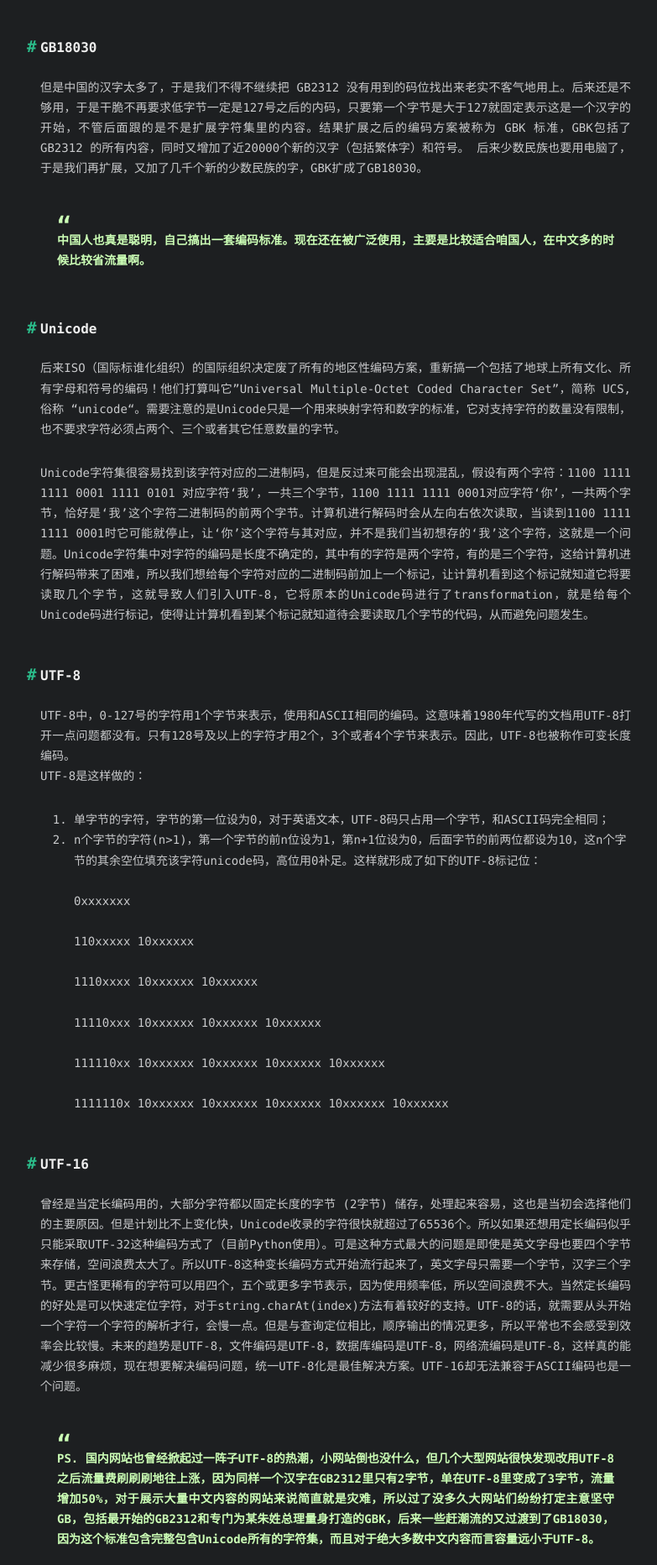
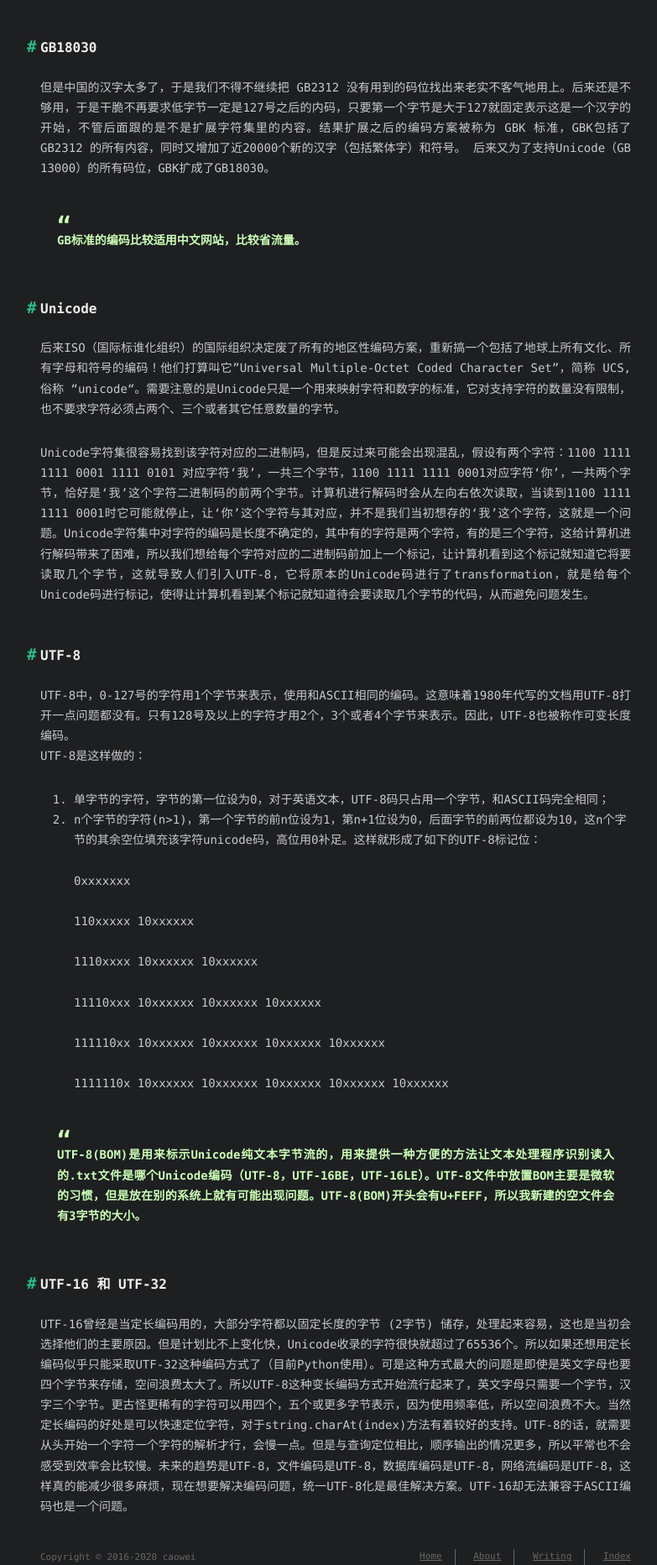
Before and after one commit to wdzawdh/wdzawdh.github.io, a plain HTML site: page 2020/11/17/编码/index.html in a window 1280 px wide. Shown: the part 362-2226 px from the top of the page at 84% size, without its empty margins (240-1023 px from the left). Drawn offline with Linux system fonts and the light colour scheme; a web font is replaced by a local one.

Commit message:
Site updated: 2020-11-21 14:44:37

```diff
--- a/2020/11/17/编码/index.html
+++ b/2020/11/17/编码/index.html
@@ -14,7 +14,7 @@
 <meta property="og:description" content="GB2312最开始出现的当然是ASCII编码咯，GB2312 就是对 ASCII 的中文扩展。GB2312规定一个小于127的字符的意义与ASCII相同，但两个大于127的字符连在一起时，就表示一个汉字，前面的一个字节（他称之为高字节）从0xA1用到 0xF7，后面一个字节（低字节）从0xA1到0xFE，这样我们就可以组合出大约7000多个简体汉字了。在这些编码里还把数学符号、罗马希腊的字母、日文">
 <meta property="og:locale" content="en_US">
 <meta property="article:published_time" content="2020-11-16T16:41:08.000Z">
-<meta property="article:modified_time" content="2020-11-16T17:28:44.242Z">
+<meta property="article:modified_time" content="2020-11-21T06:44:13.981Z">
 <meta property="article:author" content="caowei">
 <meta name="twitter:card" content="summary">
 
@@ -103,7 +103,7 @@
 
     </div>
     <div id="toc">
-      <ol class="toc"><li class="toc-item toc-level-2"><a class="toc-link" href="#GB2312"><span class="toc-number">1.</span> <span class="toc-text">GB2312</span></a></li><li class="toc-item toc-level-2"><a class="toc-link" href="#GB18030"><span class="toc-number">2.</span> <span class="toc-text">GB18030</span></a></li><li class="toc-item toc-level-2"><a class="toc-link" href="#Unicode"><span class="toc-number">3.</span> <span class="toc-text">Unicode</span></a></li><li class="toc-item toc-level-2"><a class="toc-link" href="#UTF-8"><span class="toc-number">4.</span> <span class="toc-text">UTF-8</span></a></li><li class="toc-item toc-level-2"><a class="toc-link" href="#UTF-16"><span class="toc-number">5.</span> <span class="toc-text">UTF-16</span></a></li></ol>
+      <ol class="toc"><li class="toc-item toc-level-2"><a class="toc-link" href="#GB2312"><span class="toc-number">1.</span> <span class="toc-text">GB2312</span></a></li><li class="toc-item toc-level-2"><a class="toc-link" href="#GB18030"><span class="toc-number">2.</span> <span class="toc-text">GB18030</span></a></li><li class="toc-item toc-level-2"><a class="toc-link" href="#Unicode"><span class="toc-number">3.</span> <span class="toc-text">Unicode</span></a></li><li class="toc-item toc-level-2"><a class="toc-link" href="#UTF-8"><span class="toc-number">4.</span> <span class="toc-text">UTF-8</span></a></li><li class="toc-item toc-level-2"><a class="toc-link" href="#UTF-16-%E5%92%8C-UTF-32"><span class="toc-number">5.</span> <span class="toc-text">UTF-16 和 UTF-32</span></a></li></ol>
     </div>
   </span>
 </div>
@@ -143,9 +143,9 @@
 
   <div class="content" itemprop="articleBody">
     <h2 id="GB2312"><a href="#GB2312" class="headerlink" title="GB2312"></a>GB2312</h2><p>最开始出现的当然是ASCII编码咯，GB2312 就是对 ASCII 的中文扩展。GB2312规定一个小于127的字符的意义与ASCII相同，但两个大于127的字符连在一起时，就表示一个汉字，前面的一个字节（他称之为高字节）从0xA1用到 0xF7，后面一个字节（低字节）从0xA1到0xFE，这样我们就可以组合出大约7000多个简体汉字了。在这些编码里还把数学符号、罗马希腊的字母、日文的假名们都编进去了，连在 ASCII 里本来就有的数字、标点、字母都统统重新编了两个字节长的编码，这就是常说的”全角”字符，而原来在127号以下的那些就叫”半角”字符了。</p>
-<h2 id="GB18030"><a href="#GB18030" class="headerlink" title="GB18030"></a>GB18030</h2><p>但是中国的汉字太多了，于是我们不得不继续把 GB2312 没有用到的码位找出来老实不客气地用上。后来还是不够用，于是干脆不再要求低字节一定是127号之后的内码，只要第一个字节是大于127就固定表示这是一个汉字的开始，不管后面跟的是不是扩展字符集里的内容。结果扩展之后的编码方案被称为 GBK 标准，GBK包括了GB2312 的所有内容，同时又增加了近20000个新的汉字（包括繁体字）和符号。 后来少数民族也要用电脑了，于是我们再扩展，又加了几千个新的少数民族的字，GBK扩成了GB18030。</p>
+<h2 id="GB18030"><a href="#GB18030" class="headerlink" title="GB18030"></a>GB18030</h2><p>但是中国的汉字太多了，于是我们不得不继续把 GB2312 没有用到的码位找出来老实不客气地用上。后来还是不够用，于是干脆不再要求低字节一定是127号之后的内码，只要第一个字节是大于127就固定表示这是一个汉字的开始，不管后面跟的是不是扩展字符集里的内容。结果扩展之后的编码方案被称为 GBK 标准，GBK包括了GB2312 的所有内容，同时又增加了近20000个新的汉字（包括繁体字）和符号。 后来又为了支持Unicode（GB 13000）的所有码位，GBK扩成了GB18030。</p>
 <blockquote>
-<p>中国人也真是聪明，自己搞出一套编码标准。现在还在被广泛使用，主要是比较适合咱国人，在中文多的时候比较省流量啊。</p>
+<p>GB标准的编码比较适用中文网站，比较省流量。</p>
 </blockquote>
 <h2 id="Unicode"><a href="#Unicode" class="headerlink" title="Unicode"></a>Unicode</h2><p>后来ISO（国际标谁化组织）的国际组织决定废了所有的地区性编码方案，重新搞一个包括了地球上所有文化、所有字母和符号的编码！他们打算叫它”Universal Multiple-Octet Coded Character Set”，简称 UCS, 俗称 “unicode“。需要注意的是Unicode只是一个用来映射字符和数字的标准，它对支持字符的数量没有限制，也不要求字符必须占两个、三个或者其它任意数量的字节。</p>
 <p>Unicode字符集很容易找到该字符对应的二进制码，但是反过来可能会出现混乱，假设有两个字符：1100 1111 1111 0001 1111 0101 对应字符‘我’，一共三个字节，1100 1111 1111 0001对应字符‘你’，一共两个字节，恰好是‘我’这个字符二进制码的前两个字节。计算机进行解码时会从左向右依次读取，当读到1100 1111 1111 0001时它可能就停止，让‘你’这个字符与其对应，并不是我们当初想存的‘我’这个字符，这就是一个问题。Unicode字符集中对字符的编码是长度不确定的，其中有的字符是两个字符，有的是三个字符，这给计算机进行解码带来了困难，所以我们想给每个字符对应的二进制码前加上一个标记，让计算机看到这个标记就知道它将要读取几个字节，这就导致人们引入UTF-8，它将原本的Unicode码进行了transformation，就是给每个Unicode码进行标记，使得让计算机看到某个标记就知道待会要读取几个字节的代码，从而避免问题发生。</p>
@@ -154,10 +154,10 @@
 <li>单字节的字符，字节的第一位设为0，对于英语文本，UTF-8码只占用一个字节，和ASCII码完全相同；</li>
 <li>n个字节的字符(n&gt;1)，第一个字节的前n位设为1，第n+1位设为0，后面字节的前两位都设为10，这n个字节的其余空位填充该字符unicode码，高位用0补足。这样就形成了如下的UTF-8标记位：</br><br>0xxxxxxx </br><br>110xxxxx 10xxxxxx </br><br>1110xxxx 10xxxxxx 10xxxxxx </br><br>11110xxx 10xxxxxx 10xxxxxx 10xxxxxx </br><br>111110xx 10xxxxxx 10xxxxxx 10xxxxxx 10xxxxxx </br><br>1111110x 10xxxxxx 10xxxxxx 10xxxxxx 10xxxxxx 10xxxxxx </br></li>
 </ol>
-<h2 id="UTF-16"><a href="#UTF-16" class="headerlink" title="UTF-16"></a>UTF-16</h2><p>曾经是当定长编码用的，大部分字符都以固定长度的字节 (2字节) 储存，处理起来容易，这也是当初会选择他们的主要原因。但是计划比不上变化快，Unicode收录的字符很快就超过了65536个。所以如果还想用定长编码似乎只能采取UTF-32这种编码方式了（目前Python使用）。可是这种方式最大的问题是即使是英文字母也要四个字节来存储，空间浪费太大了。所以UTF-8这种变长编码方式开始流行起来了，英文字母只需要一个字节，汉字三个字节。更古怪更稀有的字符可以用四个，五个或更多字节表示，因为使用频率低，所以空间浪费不大。当然定长编码的好处是可以快速定位字符，对于string.charAt(index)方法有着较好的支持。UTF-8的话，就需要从头开始一个字符一个字符的解析才行，会慢一点。但是与查询定位相比，顺序输出的情况更多，所以平常也不会感受到效率会比较慢。未来的趋势是UTF-8，文件编码是UTF-8，数据库编码是UTF-8，网络流编码是UTF-8，这样真的能减少很多麻烦，现在想要解决编码问题，统一UTF-8化是最佳解决方案。UTF-16却无法兼容于ASCII编码也是一个问题。</p>
 <blockquote>
-<p>PS. 国内网站也曾经掀起过一阵子UTF-8的热潮，小网站倒也没什么，但几个大型网站很快发现改用UTF-8之后流量费刷刷刷地往上涨，因为同样一个汉字在GB2312里只有2字节，单在UTF-8里变成了3字节，流量增加50%，对于展示大量中文内容的网站来说简直就是灾难，所以过了没多久大网站们纷纷打定主意坚守GB，包括最开始的GB2312和专门为某朱姓总理量身打造的GBK，后来一些赶潮流的又过渡到了GB18030，因为这个标准包含完整包含Unicode所有的字符集，而且对于绝大多数中文内容而言容量远小于UTF-8。</p>
+<p>UTF-8(BOM)是用来标示Unicode纯文本字节流的，用来提供一种方便的方法让文本处理程序识别读入的.txt文件是哪个Unicode编码（UTF-8，UTF-16BE，UTF-16LE）。UTF-8文件中放置BOM主要是微软的习惯，但是放在别的系统上就有可能出现问题。UTF-8(BOM)开头会有U+FEFF，所以我新建的空文件会有3字节的大小。</p>
 </blockquote>
+<h2 id="UTF-16-和-UTF-32"><a href="#UTF-16-和-UTF-32" class="headerlink" title="UTF-16 和 UTF-32"></a>UTF-16 和 UTF-32</h2><p>UTF-16曾经是当定长编码用的，大部分字符都以固定长度的字节 (2字节) 储存，处理起来容易，这也是当初会选择他们的主要原因。但是计划比不上变化快，Unicode收录的字符很快就超过了65536个。所以如果还想用定长编码似乎只能采取UTF-32这种编码方式了（目前Python使用）。可是这种方式最大的问题是即使是英文字母也要四个字节来存储，空间浪费太大了。所以UTF-8这种变长编码方式开始流行起来了，英文字母只需要一个字节，汉字三个字节。更古怪更稀有的字符可以用四个，五个或更多字节表示，因为使用频率低，所以空间浪费不大。当然定长编码的好处是可以快速定位字符，对于string.charAt(index)方法有着较好的支持。UTF-8的话，就需要从头开始一个字符一个字符的解析才行，会慢一点。但是与查询定位相比，顺序输出的情况更多，所以平常也不会感受到效率会比较慢。未来的趋势是UTF-8，文件编码是UTF-8，数据库编码是UTF-8，网络流编码是UTF-8，这样真的能减少很多麻烦，现在想要解决编码问题，统一UTF-8化是最佳解决方案。UTF-16却无法兼容于ASCII编码也是一个问题。</p>
 
   </div>
 </article>
@@ -183,7 +183,7 @@
     </div>
 
     <div id="toc-footer" style="display: none">
-      <ol class="toc"><li class="toc-item toc-level-2"><a class="toc-link" href="#GB2312"><span class="toc-number">1.</span> <span class="toc-text">GB2312</span></a></li><li class="toc-item toc-level-2"><a class="toc-link" href="#GB18030"><span class="toc-number">2.</span> <span class="toc-text">GB18030</span></a></li><li class="toc-item toc-level-2"><a class="toc-link" href="#Unicode"><span class="toc-number">3.</span> <span class="toc-text">Unicode</span></a></li><li class="toc-item toc-level-2"><a class="toc-link" href="#UTF-8"><span class="toc-number">4.</span> <span class="toc-text">UTF-8</span></a></li><li class="toc-item toc-level-2"><a class="toc-link" href="#UTF-16"><span class="toc-number">5.</span> <span class="toc-text">UTF-16</span></a></li></ol>
+      <ol class="toc"><li class="toc-item toc-level-2"><a class="toc-link" href="#GB2312"><span class="toc-number">1.</span> <span class="toc-text">GB2312</span></a></li><li class="toc-item toc-level-2"><a class="toc-link" href="#GB18030"><span class="toc-number">2.</span> <span class="toc-text">GB18030</span></a></li><li class="toc-item toc-level-2"><a class="toc-link" href="#Unicode"><span class="toc-number">3.</span> <span class="toc-text">Unicode</span></a></li><li class="toc-item toc-level-2"><a class="toc-link" href="#UTF-8"><span class="toc-number">4.</span> <span class="toc-text">UTF-8</span></a></li><li class="toc-item toc-level-2"><a class="toc-link" href="#UTF-16-%E5%92%8C-UTF-32"><span class="toc-number">5.</span> <span class="toc-text">UTF-16 和 UTF-32</span></a></li></ol>
     </div>
 
     <div id="share-footer" style="display: none">
```
Also changed, not shown: about/index.html (+3 -3 lines).
